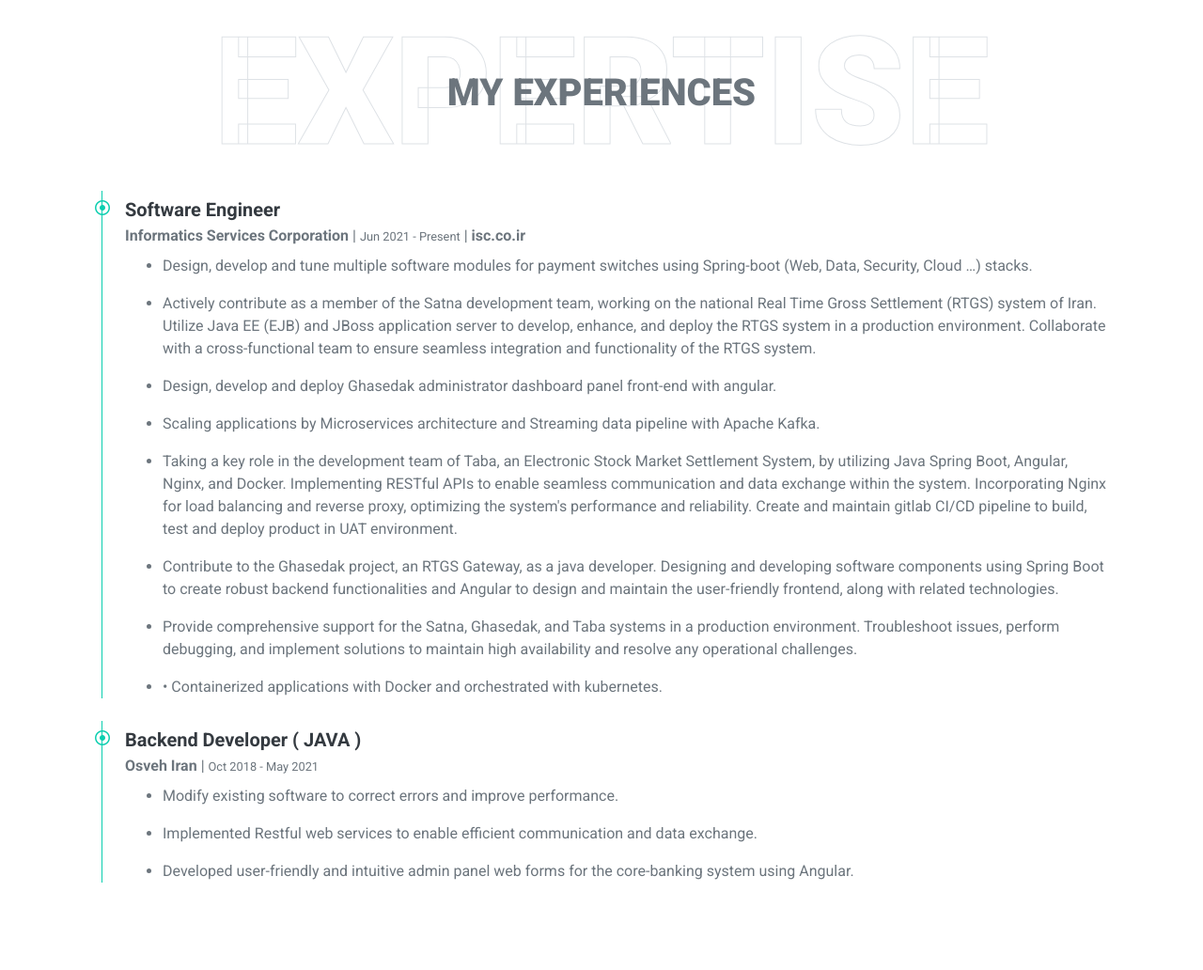
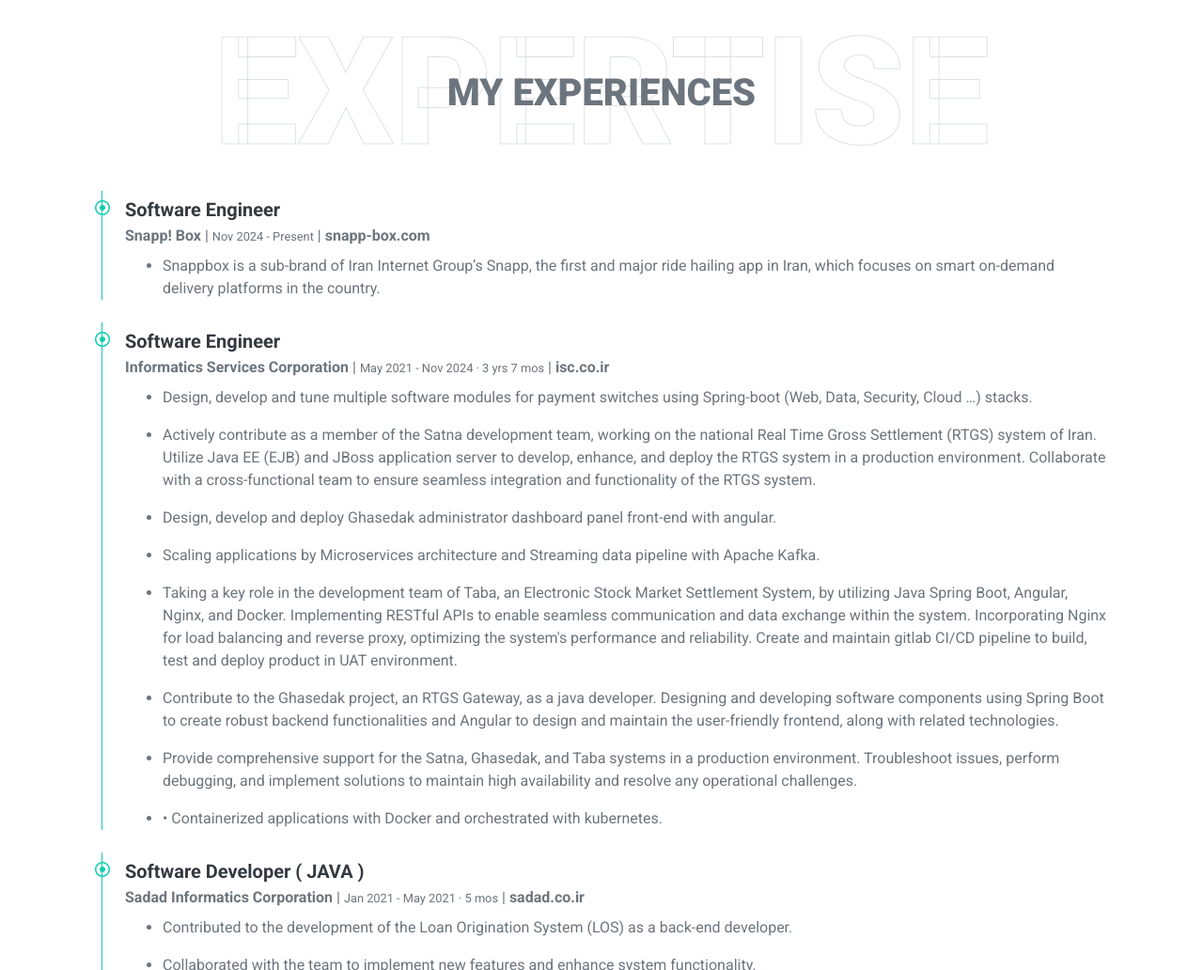
Before and after one commit to alireza-abdollahzadeh/alireza-abdollahzadeh.github.io, a plain HTML site: page index.html in a window 1280 px wide. Shown: the part 1768-2800 px from the top of the page at 94% size. Drawn offline with nearby package versions, Linux system fonts and the light colour scheme.

Commit message:
update snapp!box position

```diff
--- a/index.html
+++ b/index.html
@@ -148,11 +148,21 @@
         <div class="align-items-start">
             <div class="col-lg-12">
                 <div class="border-left border-primary pt-2 pl-4 ml-2">
+                    <div class="position-relative  mb-4">
+                        <i class="far fa-dot-circle text-primary position-absolute" style="top: 2px; left: -32px;"></i>
+                        <h5 class="font-weight-bold mb-1">Software Engineer</h5>
+                        <p class="mb-2"><strong>Snapp! Box  </strong> | <small>Nov 2024 - Present</small> | <strong><a href="https://snapp-box.com/"
+                                                                                                                       class="text-secondary">snapp-box.com</a></strong></p>
+                        <ul>
+                            <li><p>Snappbox is a sub-brand of Iran Internet Group’s Snapp, the first and major ride hailing app in Iran, which focuses on smart on-demand delivery platforms in the country.</p></li>
+                        </ul>
+                    </div>
+                </div>
+                <div class="border-left border-primary pt-2 pl-4 ml-2">
                     <div class="position-relative mb-4">
                         <i class="far fa-dot-circle text-primary position-absolute" style="top: 2px; left: -32px;"></i>
                         <h5 class="font-weight-bold mb-1">Software Engineer</h5>
-                        <p class="mb-2"><strong>Informatics Services Corporation</strong> | <small>Jun 2021 -
-                            Present</small> | <strong><a href="https://isc.co.ir"
+                        <p class="mb-2"><strong>Informatics Services Corporation</strong> | <small>May 2021 - Nov 2024 · 3 yrs 7 mos</small> | <strong><a href="https://isc.co.ir"
                                                          class="text-secondary">isc.co.ir</a></strong></p>
                         <ul>
                             <li><p>Design, develop and tune multiple software modules for payment switches using
@@ -186,8 +196,22 @@
                 <div class="border-left border-primary pt-2 pl-4 ml-2">
                     <div class="position-relative  mb-4">
                         <i class="far fa-dot-circle text-primary position-absolute" style="top: 2px; left: -32px;"></i>
+                        <h5 class="font-weight-bold mb-1">Software Developer ( JAVA )</h5>
+                        <p class="mb-2"><strong>Sadad Informatics Corporation </strong> | <small>Jan 2021 - May 2021 · 5 mos</small> | <strong><a href="https://sadad.co.ir"
+                                                                                                                                                  class="text-secondary">sadad.co.ir</a></strong></p>
+                        <ul>
+                            <li><p>Contributed to the development of the Loan Origination System (LOS) as a back-end developer.</p></li>
+                            <li><p>Collaborated with the team to implement new features and enhance system functionality.</p></li>
+                            <li><p>Working on LOS (Loan Origination System) as a back-end developer for a while.</p></li>
+                        </ul>
+                    </div>
+                </div>
+                <div class="border-left border-primary pt-2 pl-4 ml-2">
+                    <div class="position-relative  mb-4">
+                        <i class="far fa-dot-circle text-primary position-absolute" style="top: 2px; left: -32px;"></i>
                         <h5 class="font-weight-bold mb-1">Backend Developer ( JAVA )</h5>
-                        <p class="mb-2"><strong>Osveh Iran </strong> | <small>Oct 2018 - May 2021</small></p>
+                        <p class="mb-2"><strong>Osveh Iran </strong> | <small>Oct 2018 - Mar 2021 · 2 yrs 6 mos</small> | <strong><a href="https://www.osveh.com"
+                                                                                                                                    class="text-secondary">osveh.com</a></strong></p>
                         <ul>
                             <li><p>Modify existing software to correct errors and improve performance.</p></li>
                             <li><p>Implemented Restful web services to enable efficient communication and data
```
